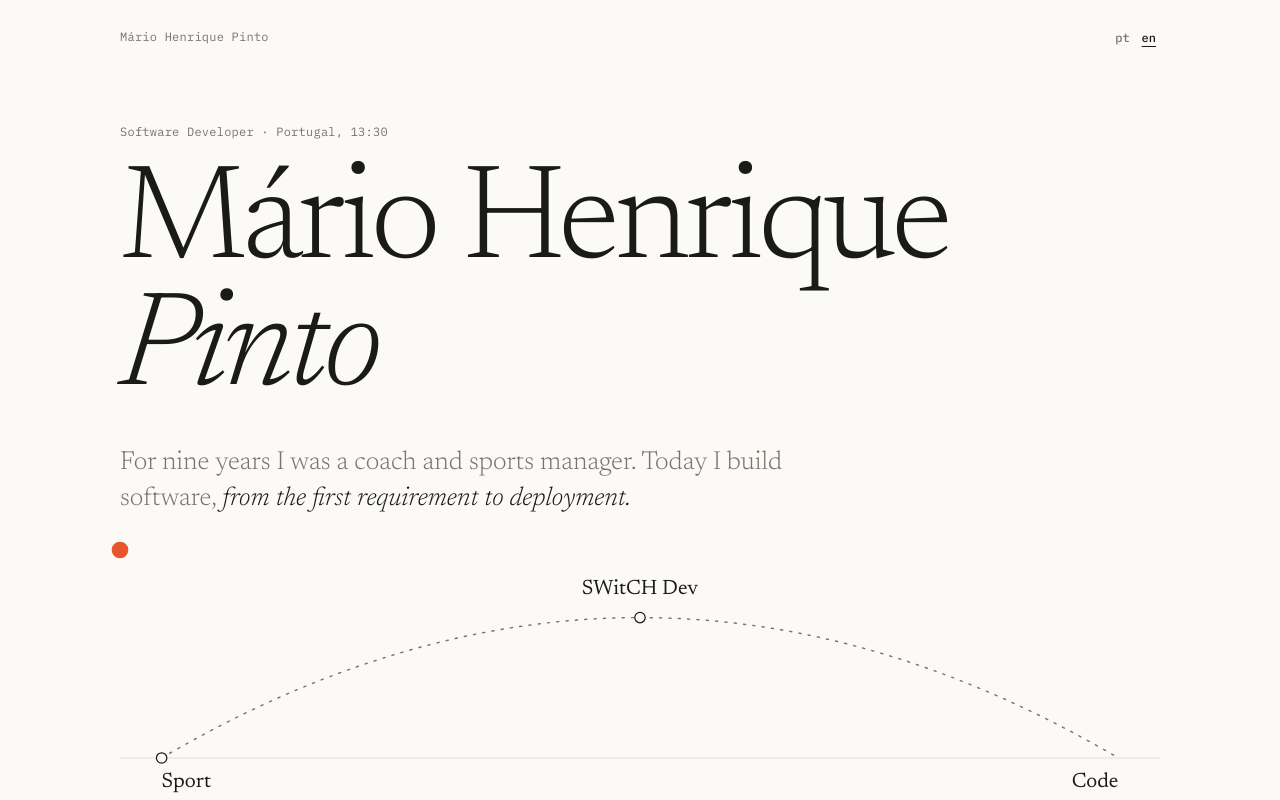
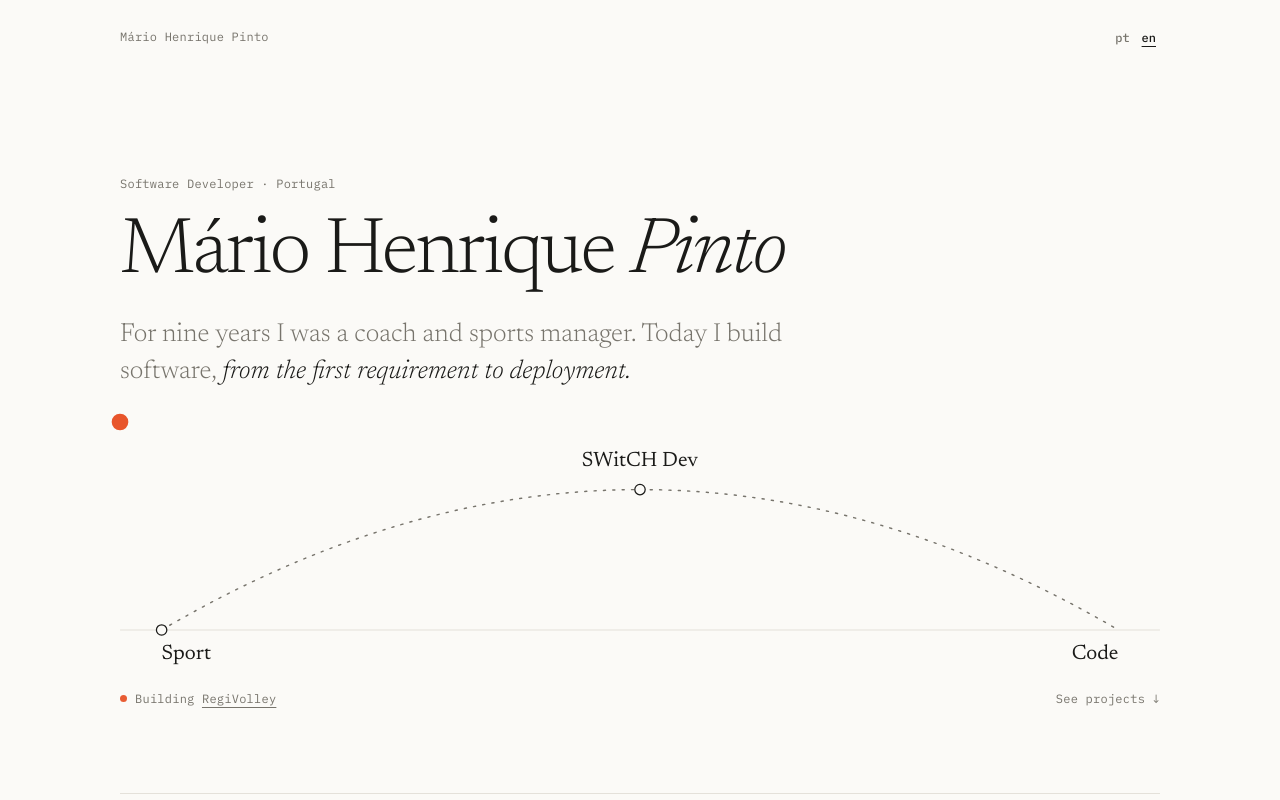
Before and after one commit to mariohenriquep/mariohenriquep.github.io, a plain HTML site: page index.html in a window 1280 px wide. Shown: the top 800 px of the page. Drawn offline with Linux system fonts and the light colour scheme.

Commit message:
Abertura: sem hora e nome mais pequeno
Co-Authored-By: Claude Opus 5.5 <noreply@anthropic.com>
Claude-Session: https://claude.ai/code/session_0173wCVE38iSW1wzLBuzXDti

```diff
--- a/assets/estilo.css
+++ b/assets/estilo.css
@@ -152,7 +152,7 @@ footer p { margin: 0 0 6px; }
 .inicio { min-height: calc(100svh - 82px); display: flex; flex-direction: column; justify-content: center; padding: 6vh 0 4vh; }
 .inicio .sobretitulo { margin: 0 0 20px; }
 .nome-grande {
-  font-weight: 300; font-size: clamp(54px, 10.5vw, 136px); line-height: .95; letter-spacing: -.035em; margin: 0 0 28px;
+  font-weight: 300; font-size: clamp(42px, 6.2vw, 84px); line-height: 1; letter-spacing: -.03em; margin: 0 0 24px;
   font-variation-settings: "opsz" 72;
 }
 .nome-grande em { font-style: italic; font-weight: 300; }
--- a/index.html
+++ b/index.html
@@ -12,7 +12,7 @@
   <meta property="og:type" content="website">
   <meta name="twitter:card" content="summary_large_image">
   <link rel="icon" href="assets/favicon.svg?v=3" type="image/svg+xml">
-  <link rel="stylesheet" href="assets/estilo.css?v=4">
+  <link rel="stylesheet" href="assets/estilo.css?v=5">
   <script src="assets/idioma.js"></script>
 </head>
 <body>
@@ -27,7 +27,7 @@
 
     <main>
       <div class="inicio">
-        <p class="mono sobretitulo">Software Developer · Portugal<span id="hora"></span></p>
+        <p class="mono sobretitulo">Software Developer · Portugal</p>
         <h1 class="nome-grande">Mário Henrique <em>Pinto</em></h1>
         <p class="frase">
           <span class="pt">Fui treinador e gestor desportivo durante nove anos. Hoje construo software, <em>do primeiro requisito ao deploy.</em></span>
@@ -162,17 +162,6 @@
   <img class="espreitar" alt="" aria-hidden="true">
 
   <script>
-    // Hora local em Portugal, ao lado do estado
-    (function () {
-      var el = document.getElementById("hora");
-      function atualizar() {
-        try {
-          el.textContent = ", " + new Intl.DateTimeFormat("pt-PT", { hour: "2-digit", minute: "2-digit", timeZone: "Europe/Lisbon" }).format(new Date());
-        } catch (e) { el.textContent = ""; }
-      }
-      atualizar(); setInterval(atualizar, 30000);
-    })();
-
     // Espreitar: a captura do projeto segue o rato
     (function () {
       var img = document.querySelector(".espreitar");
```
Also changed, not shown: projetos/matriz.html (+1 -1 lines).
